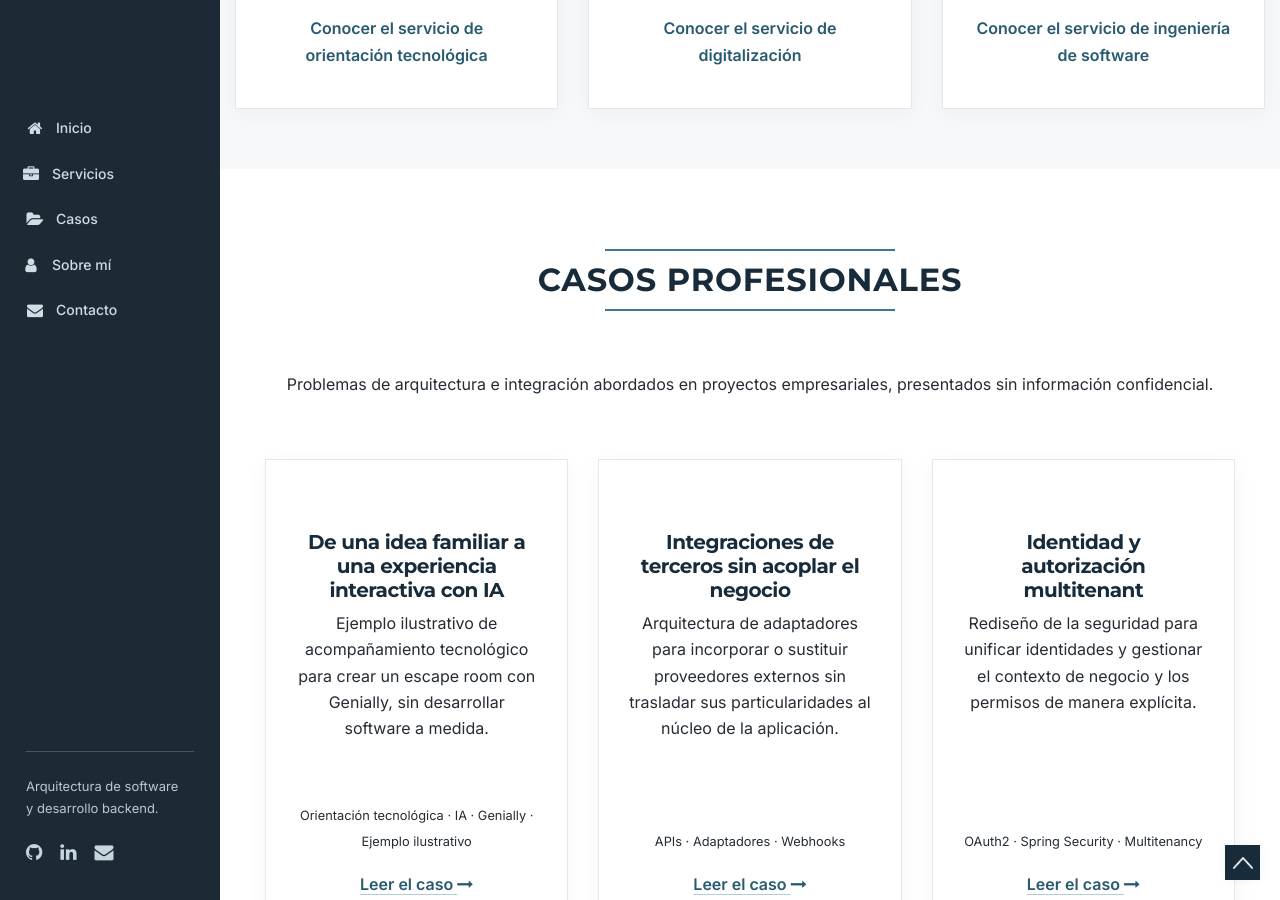
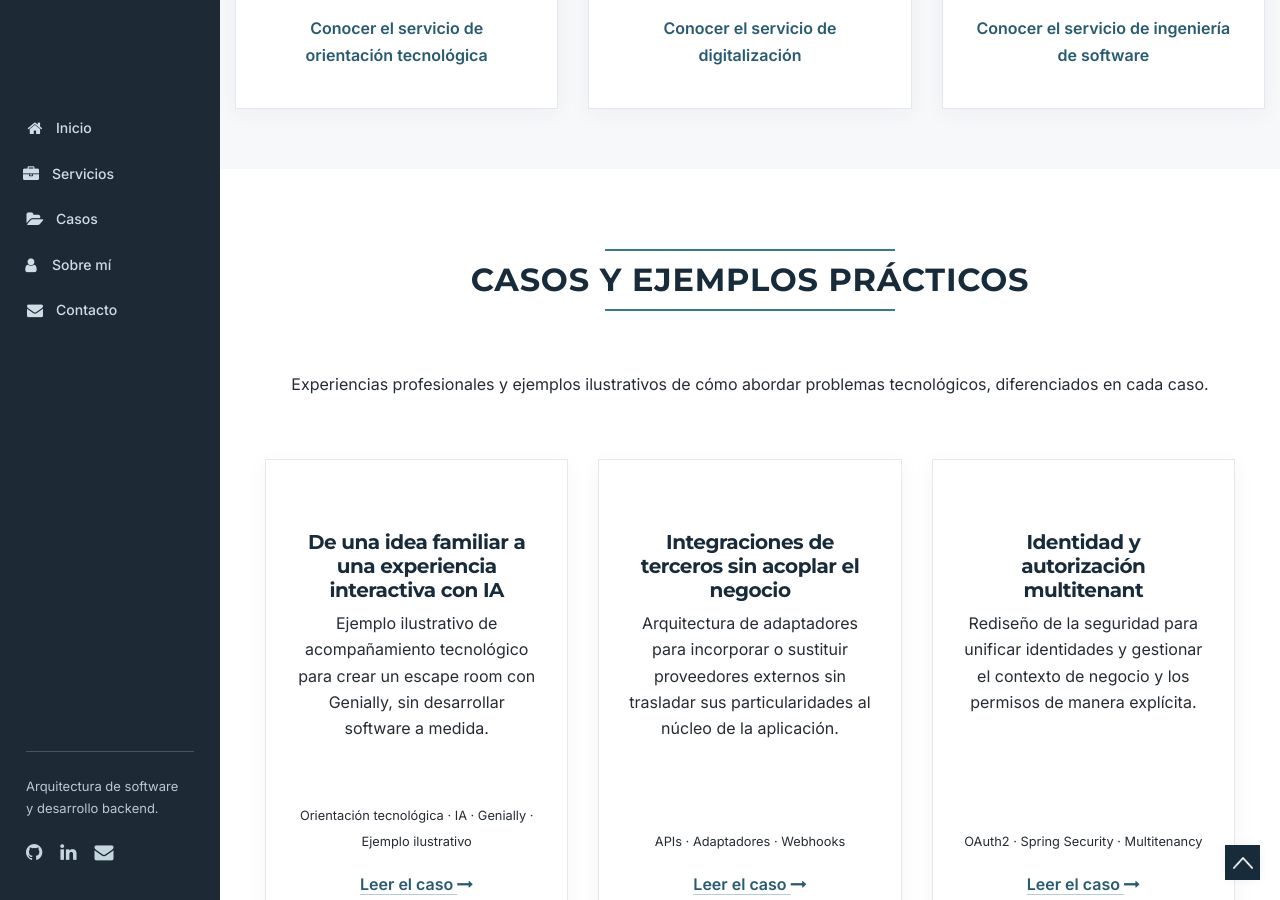
Before and after one commit to dabiz-me/dabiz.me, a Jekyll site: the page built from index.html, in a window 1280 px wide and 900 px high, scrolled down 2125 px. Built offline with Jekyll 4.4.1, drawn with Linux system fonts in a browser that asks for light colours.

```diff
--- a/_includes/portfolio_section.html
+++ b/_includes/portfolio_section.html
@@ -5,10 +5,10 @@
             <div class="services-wrapper text-center">
                 <div class="section-title">
                     <div class="border-center"></div>
-                    <h2>Casos profesionales</h2>
+                    <h2>Casos y ejemplos prácticos</h2>
                     <div class="border-center"></div>
                 </div>
-                <p>Problemas de arquitectura e integración abordados en proyectos empresariales, presentados sin información confidencial.</p>
+                <p>Experiencias profesionales y ejemplos ilustrativos de cómo abordar problemas tecnológicos, diferenciados en cada caso.</p>
                 <div class="row">
                     {% for case in site.data.cases %}
                     <div class="col-lg-4 col-md-6 dabiz-case-column">
```
